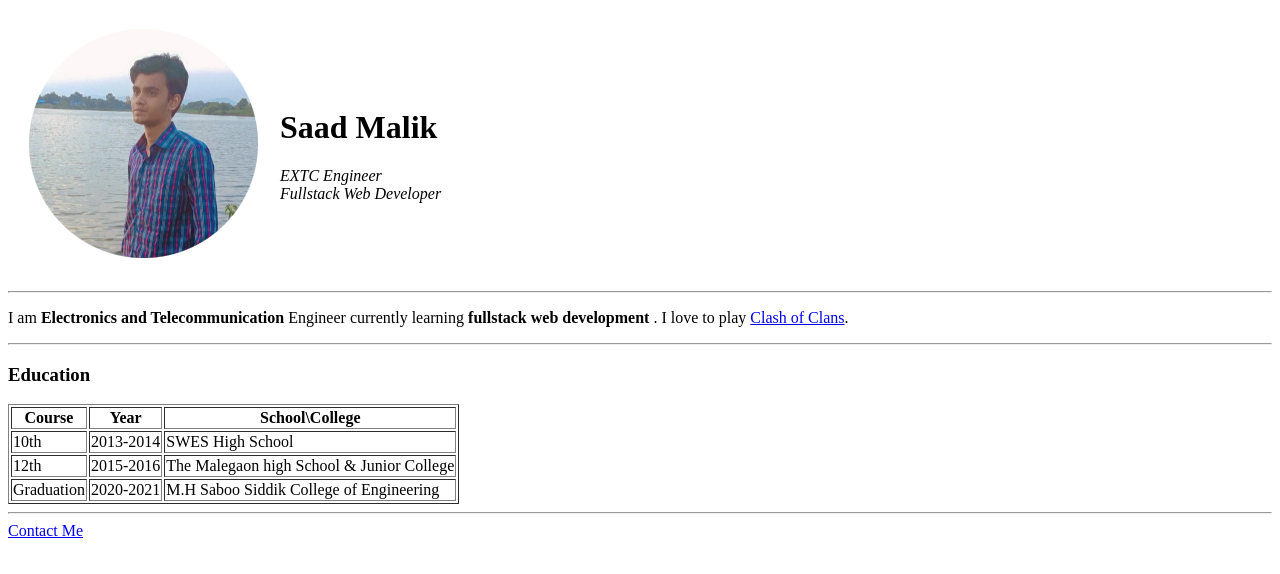
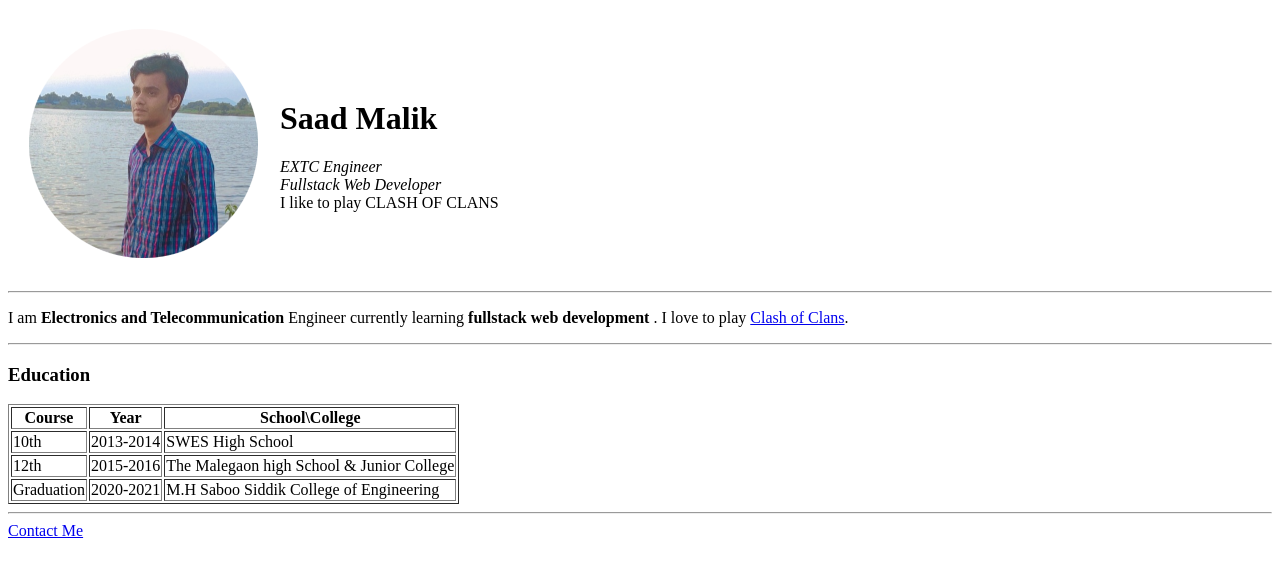
Before and after one commit to SaadMalik12/cv, a plain HTML site: page index.html in a window 1280 px wide. Drawn offline with Linux system fonts and the light colour scheme.

Commit message:
added hobbies

```diff
--- a/index.html
+++ b/index.html
@@ -13,7 +13,8 @@
       <td>
         <h1>Saad Malik</h1>
         <em>EXTC Engineer</em><br>
-        <em>Fullstack Web Developer</em>
+        <em>Fullstack Web Developer</em><br>
+        I like to play CLASH OF CLANS
       </td>
     </tr>
   </table>
```
